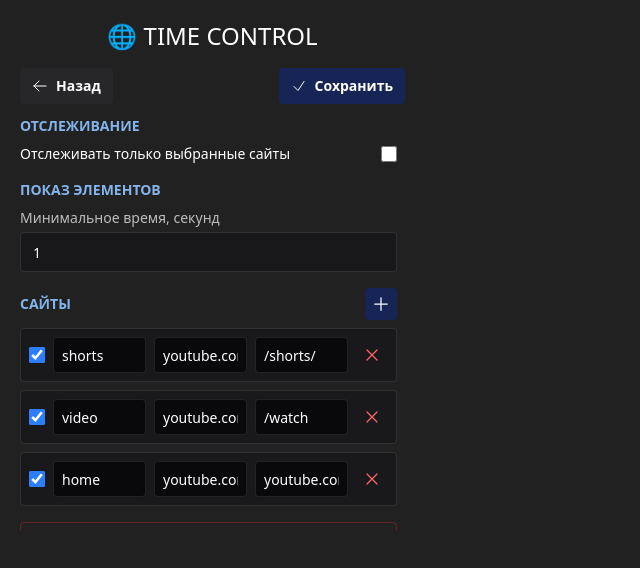
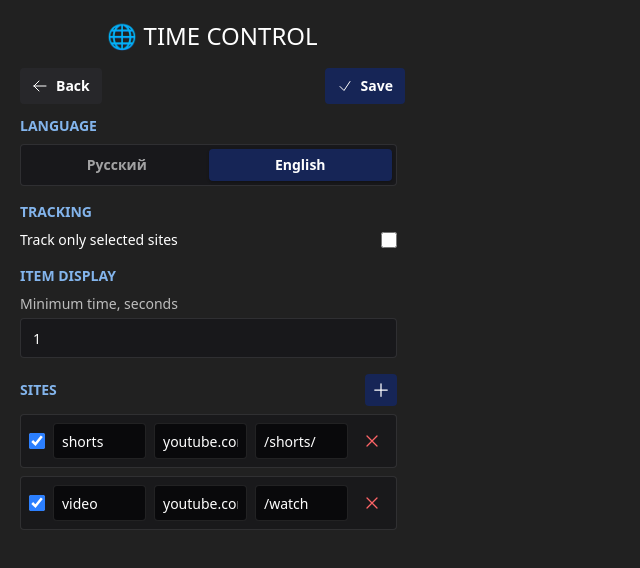
Before and after one commit to huttrb/Website-Time-Control, a Vue app: page /#/settings in a window 1280 px wide. Shown: the top 568 px of the page, without its empty margins (0-640 px from the left). Built offline with nearby package versions, Linux system fonts and the light colour scheme.

Commit message:
feat: add multilanguage support and update README

```diff
--- a/src/App.vue
+++ b/src/App.vue
@@ -1,7 +1,16 @@
 <script setup lang="ts">
+import { computed, onMounted } from 'vue'
 import { useRoute } from 'vue-router'
+import { translate } from './i18n'
+import { useMainStore } from './stores/main'
 
 const route = useRoute()
+const store = useMainStore()
+const t = computed(() => translate.bind(null, store.settings.language))
+
+onMounted(() => {
+  store.load()
+})
 </script>
 
 <template>
@@ -12,7 +21,7 @@ const route = useRoute()
       v-if="route.path !== '/settings'"
       to="/settings"
       class="absolute right-4 top-4 grid size-9 place-items-center rounded-full bg-blue-950 text-white shadow-lg shadow-black/20 transition hover:bg-blue-900 focus:outline-none focus:ring-2 focus:ring-blue-500/70"
-      title="Настройки"
+      :title="t('settings')"
     >
       <svg
         xmlns="http://www.w3.org/2000/svg"
--- /dev/null
+++ b/src/i18n.ts
@@ -0,0 +1,94 @@
+import type { AppLanguage } from './types'
+
+export const messages = {
+  ru: {
+    settings: 'Настройки',
+    today: 'Сегодня',
+    yesterday: 'Вчера',
+    week: 'Неделя',
+    month: 'Месяц',
+    all: 'Всего',
+    timeDesc: 'По времени: убывание',
+    timeAsc: 'По времени: возрастание',
+    nameAsc: 'По названию A-Z',
+    nameDesc: 'По названию Z-A',
+    selectedRange: 'Выбрано',
+    chooseEnd: 'Выберите конец',
+    chooseDates: 'Выбрать даты',
+    rangeStart: 'Начало',
+    chooseRangeStart: 'Выберите начало диапазона',
+    hasStats: 'Есть статистика',
+    newTab: 'Новая вкладка',
+    systemPage: 'Системная страница',
+    dateSelection: 'Выбор дат',
+    close: 'Закрыть',
+    currentTab: 'Текущая вкладка',
+    activeTabNotFound: 'Активная вкладка не найдена',
+    back: 'Назад',
+    save: 'Сохранить',
+    language: 'Язык',
+    russian: 'Русский',
+    english: 'English',
+    tracking: 'Отслеживание',
+    trackSelectedOnly: 'Отслеживать только выбранные сайты',
+    itemDisplay: 'Показ элементов',
+    minVisibleTimeSeconds: 'Минимальное время, секунд',
+    sites: 'Сайты',
+    addSite: 'Добавить сайт',
+    enabled: 'Включен',
+    name: 'Название',
+    domain: 'Домен',
+    pattern: 'Паттерн',
+    deleteSite: 'Удалить сайт',
+    clearStats: 'Очистить статистику',
+  },
+  en: {
+    settings: 'Settings',
+    today: 'Today',
+    yesterday: 'Yesterday',
+    week: 'Week',
+    month: 'Month',
+    all: 'All',
+    timeDesc: 'Time: descending',
+    timeAsc: 'Time: ascending',
+    nameAsc: 'Name A-Z',
+    nameDesc: 'Name Z-A',
+    selectedRange: 'Selected',
+    chooseEnd: 'Choose end',
+    chooseDates: 'Choose dates',
+    rangeStart: 'Start',
+    chooseRangeStart: 'Choose range start',
+    hasStats: 'Has statistics',
+    newTab: 'New tab',
+    systemPage: 'System page',
+    dateSelection: 'Date selection',
+    close: 'Close',
+    currentTab: 'Current tab',
+    activeTabNotFound: 'Active tab not found',
+    back: 'Back',
+    save: 'Save',
+    language: 'Language',
+    russian: 'Русский',
+    english: 'English',
+    tracking: 'Tracking',
+    trackSelectedOnly: 'Track only selected sites',
+    itemDisplay: 'Item display',
+    minVisibleTimeSeconds: 'Minimum time, seconds',
+    sites: 'Sites',
+    addSite: 'Add site',
+    enabled: 'Enabled',
+    name: 'Name',
+    domain: 'Domain',
+    pattern: 'Pattern',
+    deleteSite: 'Delete site',
+    clearStats: 'Clear statistics',
+  },
+} as const
+
+type MessageKey = keyof typeof messages.ru
+
+export function translate(language: AppLanguage, key: MessageKey) {
+  return messages[language][key]
+}
+
+export type { MessageKey }
--- a/src/stores/tracked.ts
+++ b/src/stores/tracked.ts
@@ -7,6 +7,7 @@ export const DEFAULT_TRACKED_HOSTS: TrackedHost[] = [
 ]
 
 export const DEFAULT_SETTINGS: AppSettings = {
+  language: 'ru',
   trackMode: 'all',
   trackedHosts: DEFAULT_TRACKED_HOSTS,
   minVisibleTimeMs: 1000,
@@ -19,6 +20,7 @@ export function normalizeSettings(settings?: Partial<AppSettings>): AppSettings
       : DEFAULT_TRACKED_HOSTS
 
   return {
+    language: normalizeLanguage(settings?.language),
     trackMode: settings?.trackMode === 'selected' ? 'selected' : 'all',
     trackedHosts: trackedHosts.map((host) => ({
       name: host.name || host.domain || host.pattern || 'site',
@@ -99,6 +101,21 @@ function normalizePattern(pattern: string) {
   return pattern.trim().toLowerCase()
 }
 
+function normalizeLanguage(language?: string) {
+  if (language === 'ru' || language === 'en') return language
+
+  return detectedLanguage()
+}
+
+function detectedLanguage() {
+  const browserLanguage =
+    globalThis.chrome?.i18n?.getUILanguage?.() ||
+    globalThis.navigator?.language ||
+    ''
+
+  return browserLanguage.toLowerCase().startsWith('ru') ? 'ru' : 'en'
+}
+
 function hostFromUrl(url: string) {
   try {
     return new URL(url).hostname.replace(/^www\./, '').toLowerCase()
--- a/src/types.ts
+++ b/src/types.ts
@@ -14,6 +14,8 @@ export type TimeFilter =
   | 'month'
   | 'custom'
 
+export type AppLanguage = 'ru' | 'en'
+
 export interface TrackedHost {
   name: string
   pattern: string
@@ -22,6 +24,7 @@ export interface TrackedHost {
 }
 
 export interface AppSettings {
+  language: AppLanguage
   trackMode: 'all' | 'selected'
   trackedHosts: TrackedHost[]
   minVisibleTimeMs: number
--- a/src/views/Home.vue
+++ b/src/views/Home.vue
@@ -2,9 +2,10 @@
 import { VueDatePicker } from '@vuepic/vue-datepicker'
 import '@vuepic/vue-datepicker/dist/main.css'
 import type { Marker } from '@vuepic/vue-datepicker'
-import { ru } from 'date-fns/locale'
+import { enUS, ru } from 'date-fns/locale'
 import { computed, onBeforeUnmount, onMounted, ref, watch } from 'vue'
 import type { TimeFilter } from '../types'
+import { translate } from '../i18n'
 import { useMainStore } from '../stores/main'
 import { trackingKeyForUrl } from '../stores/tracked'
 
@@ -38,6 +39,10 @@ const draftDateRange = ref<Date[] | null>(null)
 const isCalendarOpen = ref(false)
 const animateStatsList = ref(false)
 let statsAnimationTimeout: number | null = null
+const t = computed(() => translate.bind(null, store.settings.language))
+const calendarLocale = computed(() =>
+  store.settings.language === 'ru' ? ru : enUS,
+)
 
 const timeFilters = computed<{ value: TimeFilter; label: string }[]>(() => {
   const weekRange = statsDateRangeForFilter('week')
@@ -45,33 +50,33 @@ const timeFilters = computed<{ value: TimeFilter; label: string }[]>(() => {
   const allRange = allStatsDateRange.value
 
   return [
-    { value: 'today', label: 'Сегодня' },
-    { value: 'yesterday', label: 'Вчера' },
+    { value: 'today', label: t.value('today') },
+    { value: 'yesterday', label: t.value('yesterday') },
     {
       value: 'week',
-      label: `Неделя (${formatDate(weekRange.start)} - ${formatDate(weekRange.end)})`,
+      label: `${t.value('week')} (${formatDate(weekRange.start)} - ${formatDate(weekRange.end)})`,
     },
     {
       value: 'month',
-      label: `Месяц (${formatDate(monthRange.start)} - ${formatDate(monthRange.end)})`,
+      label: `${t.value('month')} (${formatDate(monthRange.start)} - ${formatDate(monthRange.end)})`,
     },
     {
       value: 'all',
-      label: `Всего (${formatDate(allRange.start)} - ${formatDate(allRange.end)})`,
+      label: `${t.value('all')} (${formatDate(allRange.start)} - ${formatDate(allRange.end)})`,
     },
     { value: 'custom', label: customDateLabel.value },
   ]
 })
 
-const sortModes: { value: SortMode; label: string }[] = [
-  { value: 'timeDesc', label: 'По времени: убывание' },
-  { value: 'timeAsc', label: 'По времени: возрастание' },
-  { value: 'nameAsc', label: 'По названию A-Z' },
-  { value: 'nameDesc', label: 'По названию Z-A' },
-]
+const sortModes = computed<{ value: SortMode; label: string }[]>(() => [
+  { value: 'timeDesc', label: t.value('timeDesc') },
+  { value: 'timeAsc', label: t.value('timeAsc') },
+  { value: 'nameAsc', label: t.value('nameAsc') },
+  { value: 'nameDesc', label: t.value('nameDesc') },
+])
 
 const selectedSortLabel = computed(
-  () => sortModes.find((sort) => sort.value === sortMode.value)?.label,
+  () => sortModes.value.find((sort) => sort.value === sortMode.value)?.label,
 )
 
 const selectedTimeLabel = computed(
@@ -86,15 +91,15 @@ const customDateLabel = computed(() => {
     const end = dateFromKey(customEndKey.value)
 
     if (start && end)
-      return `Выбрано (${formatDate(start)} - ${formatDate(end)})`
+      return `${t.value('selectedRange')} (${formatDate(start)} - ${formatDate(end)})`
   }
 
   if (customStartKey.value) {
     const start = dateFromKey(customStartKey.value)
-    if (start) return `Выберите конец (${formatDate(start)})`
+    if (start) return `${t.value('chooseEnd')} (${formatDate(start)})`
   }
 
-  return 'Выбрать даты'
+  return t.value('chooseDates')
 })
 
 const draftDateLabel = computed(() => {
@@ -103,10 +108,10 @@ const draftDateLabel = computed(() => {
   }
 
   if (draftDateRange.value?.[0]) {
-    return `Начало: ${formatDate(draftDateRange.value[0])}`
+    return `${t.value('rangeStart')}: ${formatDate(draftDateRange.value[0])}`
   }
 
-  return 'Выберите начало диапазона'
+  return t.value('chooseRangeStart')
 })
 
 const allStatsDateRange = computed(() => {
@@ -135,7 +140,7 @@ const availableDateMarkers = computed<Marker[]>(() =>
     date,
     type: 'dot',
     color: '#38bdf8',
-    tooltip: [{ text: 'Есть статистика' }],
+    tooltip: [{ text: t.value('hasStats') }],
   })),
 )
 
@@ -317,8 +322,8 @@ function activeTabInfo(tab: chrome.tabs.Tab): ActiveTabInfo {
   const site = siteFromUrl(tab.url, host)
 
   return {
-    title: tab.title || host || 'Новая вкладка',
-    host: host || 'Системная страница',
+    title: tab.title || host || t.value('newTab'),
+    host: host || t.value('systemPage'),
     site,
     favicon:
       tab.favIconUrl ||
@@ -618,7 +623,9 @@ function formattedTime(ms: number): string {
         >
           <div class="mb-3 flex items-center justify-between gap-3">
             <div class="min-w-0">
-              <div class="text-sm font-semibold text-white">Выбор дат</div>
+              <div class="text-sm font-semibold text-white">
+                {{ t('dateSelection') }}
+              </div>
               <div class="truncate text-xs text-white/50">
                 {{ draftDateLabel }}
               </div>
@@ -627,7 +634,7 @@ function formattedTime(ms: number): string {
             <button
               type="button"
               class="grid size-8 shrink-0 place-items-center rounded text-white/60 transition hover:bg-white/10 hover:text-white"
-              title="Закрыть"
+              :title="t('close')"
               @click="closeCalendar"
             >
               <svg
@@ -654,7 +661,7 @@ function formattedTime(ms: number): string {
             range
             auto-apply
             :time-picker="false"
-            :locale="ru"
+            :locale="calendarLocale"
             :week-start="1"
             :enable-time-picker="false"
             :allowed-dates="availableDates"
@@ -677,7 +684,7 @@ function formattedTime(ms: number): string {
       class="rounded border border-blue-400/30 bg-blue-500/10 px-3 py-2 shadow-lg shadow-black/20"
     >
       <div class="mb-1 text-xs font-semibold uppercase text-blue-300/90">
-        Текущая вкладка
+        {{ t('currentTab') }}
       </div>
       <div class="min-h-10">
         <div v-if="activeTab" class="flex min-h-10 items-center gap-2.5">
@@ -740,7 +747,7 @@ function formattedTime(ms: number): string {
           key="empty-tab"
           class="flex min-h-10 items-center text-sm text-white/60"
         >
-          Активная вкладка не найдена
+          {{ t('activeTabNotFound') }}
         </div>
       </div>
     </div>
--- a/src/views/Settings.vue
+++ b/src/views/Settings.vue
@@ -1,7 +1,8 @@
 <script setup lang="ts">
 import { computed, onMounted, ref } from 'vue'
 import { useRouter } from 'vue-router'
-import type { AppSettings, TrackedHost } from '../types'
+import type { AppLanguage, AppSettings, TrackedHost } from '../types'
+import { translate } from '../i18n'
 import { useMainStore } from '../stores/main'
 import { normalizeDomain, normalizeSettings } from '../stores/tracked'
 
@@ -20,6 +21,8 @@ let draftHostId = 0
 
 const draft = ref<DraftSettings>(cloneSettings(store.settings))
 const animateTrackedList = ref(false)
+const t = computed(() => translate.bind(null, draft.value.language))
+const languages: AppLanguage[] = ['ru', 'en']
 const minVisibleSeconds = computed({
   get: () => Math.round(draft.value.minVisibleTimeMs / 1000),
   set: (value: number) => {
@@ -119,7 +122,7 @@ function cloneSettings(settings: AppSettings): DraftSettings {
             d="M10.5 19.5 3 12m0 0 7.5-7.5M3 12h18"
           />
         </svg>
-        Назад
+        {{ t('back') }}
       </button>
 
       <button
@@ -141,7 +144,7 @@ function cloneSettings(settings: AppSettings): DraftSettings {
             d="m4.5 12.75 6 6 9-13.5"
           />
         </svg>
-        Сохранить
+        {{ t('save') }}
       </button>
     </div>
 
@@ -149,11 +152,34 @@ function cloneSettings(settings: AppSettings): DraftSettings {
       <div class="flex flex-col gap-4">
         <section class="flex flex-col gap-2">
           <h2 class="text-sm font-semibold uppercase text-blue-300/90">
-            Отслеживание
+            {{ t('language') }}
+          </h2>
+
+          <div class="grid grid-cols-2 rounded border border-white/10 bg-zinc-900 p-1">
+            <button
+              v-for="language in languages"
+              :key="language"
+              type="button"
+              class="h-8 rounded text-sm font-semibold transition"
+              :class="
+                draft.language === language
+                  ? 'bg-blue-950 text-white shadow shadow-black/20'
+                  : 'text-white/60 hover:bg-white/10 hover:text-white'
+              "
+              @click="draft.language = language"
+            >
+              {{ language === 'ru' ? t('russian') : t('english') }}
+            </button>
+          </div>
+        </section>
+
+        <section class="flex flex-col gap-2">
+          <h2 class="text-sm font-semibold uppercase text-blue-300/90">
+            {{ t('tracking') }}
           </h2>
 
           <label class="flex items-center justify-between gap-3 text-sm">
-            <span>Отслеживать только выбранные сайты</span>
+            <span>{{ t('trackSelectedOnly') }}</span>
             <input
               v-model="draft.trackMode"
               type="checkbox"
@@ -166,11 +192,11 @@ function cloneSettings(settings: AppSettings): DraftSettings {
 
         <section class="flex flex-col gap-2">
           <h2 class="text-sm font-semibold uppercase text-blue-300/90">
-            Показ элементов
+            {{ t('itemDisplay') }}
           </h2>
 
           <label class="flex flex-col gap-1 text-sm">
-            <span class="text-white/70">Минимальное время, секунд</span>
+            <span class="text-white/70">{{ t('minVisibleTimeSeconds') }}</span>
             <input
               v-model.number="minVisibleSeconds"
               type="number"
@@ -184,13 +210,13 @@ function cloneSettings(settings: AppSettings): DraftSettings {
         <section class="flex flex-col gap-2">
           <div class="flex items-center justify-between gap-2">
             <h2 class="text-sm font-semibold uppercase text-blue-300/90">
-              Сайты
+              {{ t('sites') }}
             </h2>
 
             <button
               type="button"
               class="grid size-8 place-items-center rounded bg-blue-950 text-white transition hover:bg-blue-900 focus:outline-none focus:ring-2 focus:ring-blue-500/70"
-              title="Добавить сайт"
+              :title="t('addSite')"
               @click="addTrackedHost"
             >
               <svg
@@ -224,30 +250,30 @@ function cloneSettings(settings: AppSettings): DraftSettings {
                 v-model="host.enabled"
                 type="checkbox"
                 class="size-4 accent-blue-500"
-              title="Включен"
+                :title="t('enabled')"
               />
               <input
                 v-model="host.name"
                 type="text"
-              placeholder="Название"
+                :placeholder="t('name')"
                 class="h-9 min-w-0 rounded border border-white/10 bg-zinc-950 px-2 text-sm text-white outline-none focus:border-blue-500"
               />
               <input
                 v-model="host.domain"
                 type="text"
-              placeholder="Домен"
+                :placeholder="t('domain')"
                 class="h-9 min-w-0 rounded border border-white/10 bg-zinc-950 px-2 text-sm text-white outline-none focus:border-blue-500"
               />
               <input
                 v-model="host.pattern"
                 type="text"
-              placeholder="Паттерн"
+                :placeholder="t('pattern')"
                 class="h-9 min-w-0 rounded border border-white/10 bg-zinc-950 px-2 text-sm text-white outline-none focus:border-blue-500"
               />
               <button
                 type="button"
                 class="grid size-8 place-items-center rounded text-red-400 transition hover:bg-red-500/10 hover:text-red-300"
-              title="Удалить сайт"
+                :title="t('deleteSite')"
                 @click="removeTrackedHost(index)"
               >
                 <svg
@@ -274,7 +300,7 @@ function cloneSettings(settings: AppSettings): DraftSettings {
           class="flex h-10 items-center justify-center gap-2 rounded border border-red-500/30 text-sm font-semibold text-red-300 transition hover:bg-red-500/10 focus:outline-none focus:ring-2 focus:ring-red-500/50"
           @click="store.clear"
         >
-          Очистить статистику
+          {{ t('clearStats') }}
         </button>
       </div>
     </div>
```
Also changed, not shown: 2 other files (tests, documents, lock files or other folders). Lines whose indentation alone changed are shown as unchanged.
